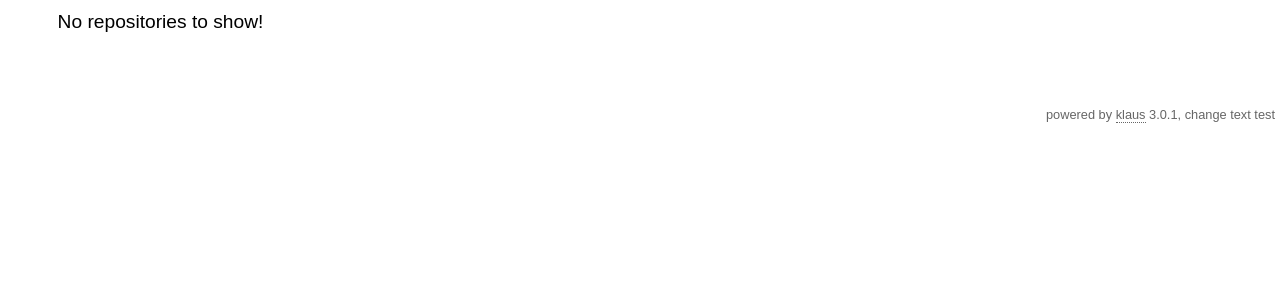
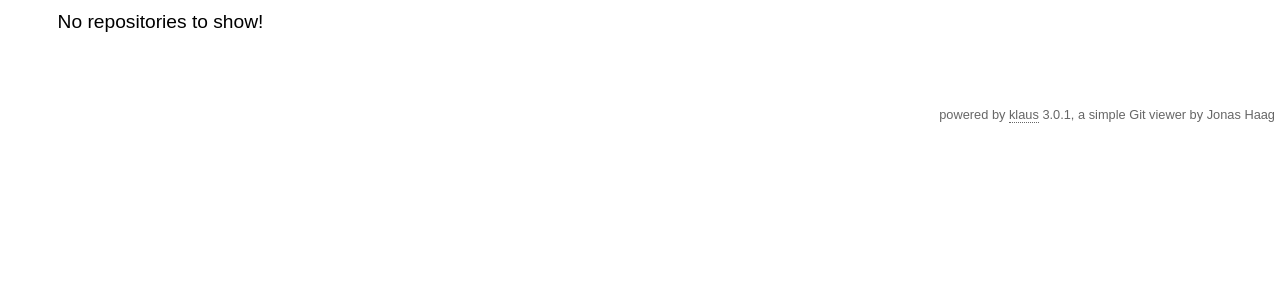
Before and after one commit to superderker/klaus-clone, a Flask app: page / in a window 1280 px wide. Shown: the part 172-472 px from the top of the page. Run offline with Flask 3, Linux system fonts and the light colour scheme; parts of the project's set-up code (start-up, migrations or seed data) failed here and were passed over.

Commit message:
revert changes test

```diff
--- a/klaus/templates/skeleton.html
+++ b/klaus/templates/skeleton.html
@@ -25,5 +25,5 @@
 
 <footer>
   powered by <a href="https://github.com/jonashaag/klaus">klaus</a> {{ KLAUS_VERSION }},
-  change text test
+  a simple Git viewer by Jonas Haag
 </footer>
```
Also changed, not shown: .github/workflows/cd.yml.
